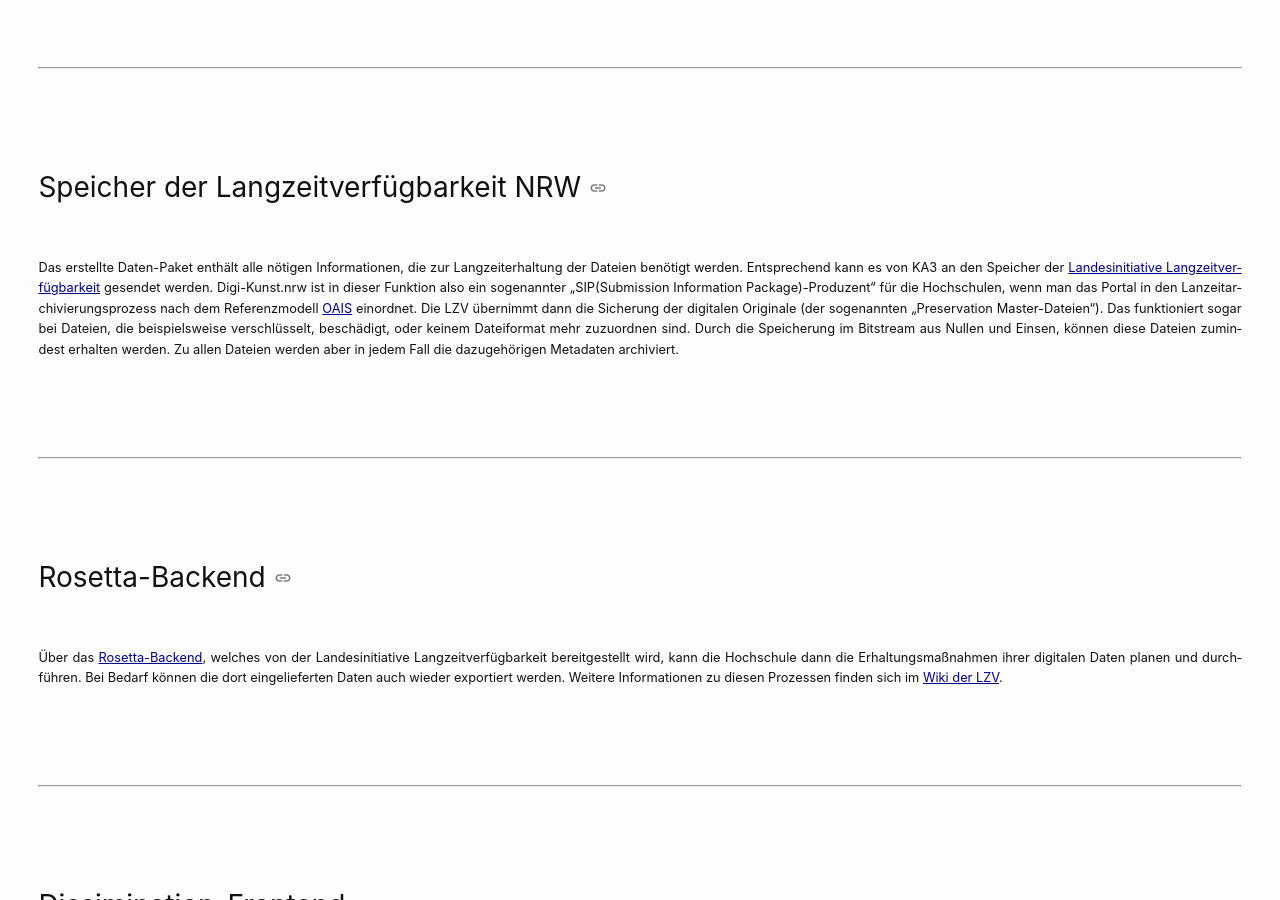
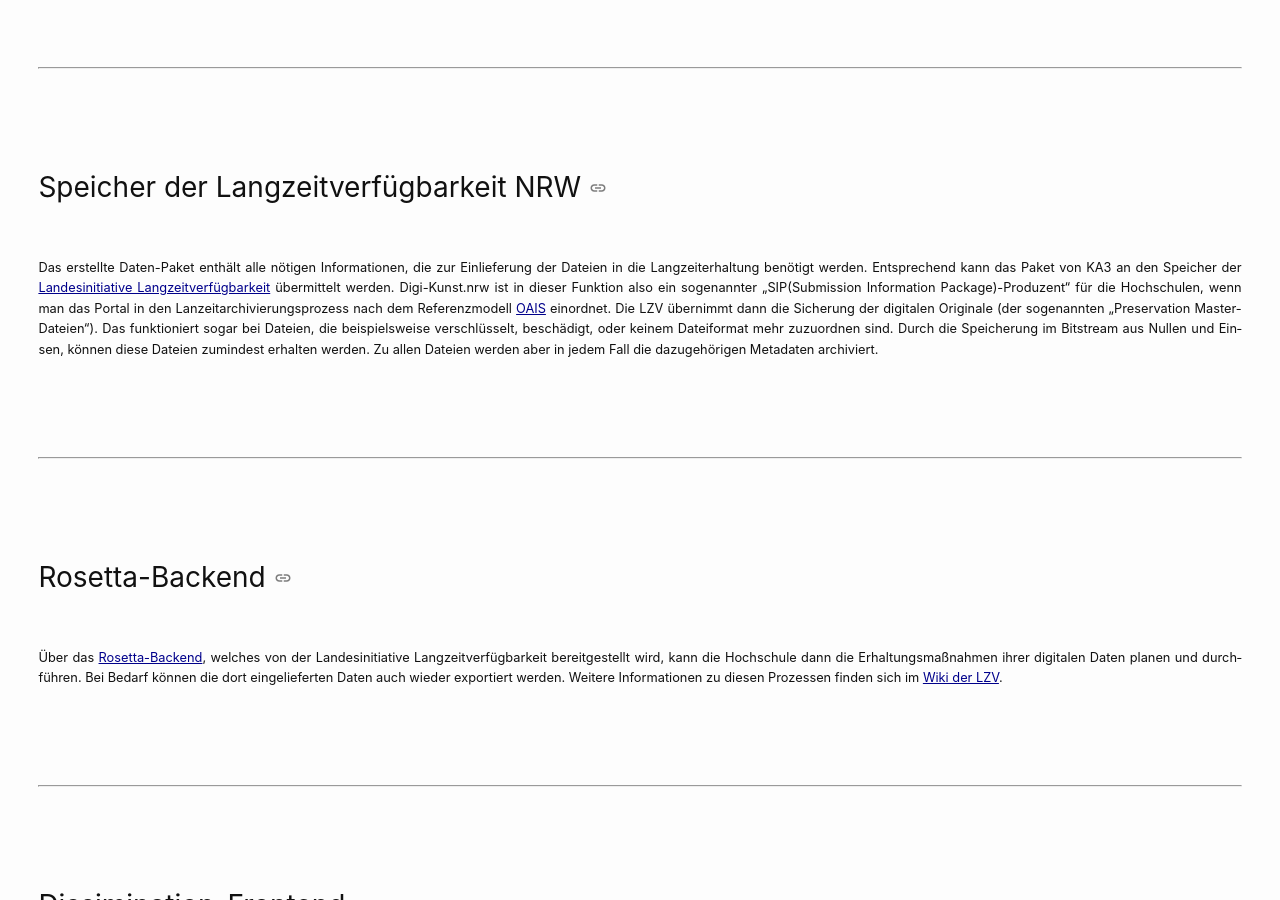
Before and after one commit to christiansievers/site-test, a Jekyll site: the page built from technische-dokumentation/infrastruktur.markdown, in a window 1280 px wide and 900 px high, scrolled down 3226 px. Built offline with Jekyll 4.4.1, drawn with Linux system fonts in a browser that asks for light colours; a script that is not in the unit is left out.

Commit message:
Text für die Seite Infrastruktur (22)

```diff
--- a/technische-dokumentation/infrastruktur.markdown
+++ b/technische-dokumentation/infrastruktur.markdown
@@ -44,7 +44,7 @@ Das Web- und Arbeitsrepositorium ist der zentrale Knotenpunkt, an dem alle Daten
 
 ## Speicher der Langzeitverfügbarkeit NRW
 
-Das erstellte Daten-Paket enthält alle nötigen Informationen, die zur Langzeiterhaltung der Dateien benötigt werden. Entsprechend kann es von KA3 an den Speicher der [Landesinitiative Langzeitverfügbarkeit](https://www.lzv.nrw/) gesendet werden. Digi-Kunst.nrw ist in dieser Funktion also ein sogenannter „SIP(Submission Information Package)-Produzent“ für die Hochschulen, wenn man das Portal in den Lanzeitarchivierungsprozess nach dem Referenzmodell [OAIS](https://www.forschungsdaten.org/index.php/OAI) einordnet. Die LZV übernimmt dann die Sicherung der digitalen Originale (der sogenannten „Preservation Master-Dateien“). Das funktioniert sogar bei Dateien, die beispielsweise verschlüsselt, beschädigt, oder keinem Dateiformat mehr zuzuordnen sind. Durch die Speicherung im Bitstream aus Nullen und Einsen, können diese Dateien zumindest erhalten werden. Zu allen Dateien werden aber in jedem Fall die dazugehörigen Metadaten archiviert.
+Das erstellte Daten-Paket enthält alle nötigen Informationen, die zur Einlieferung der Dateien in die Langzeiterhaltung benötigt werden. Entsprechend kann das Paket von KA3 an den Speicher der [Landesinitiative Langzeitverfügbarkeit](https://www.lzv.nrw/) übermittelt werden. Digi-Kunst.nrw ist in dieser Funktion also ein sogenannter „SIP(Submission Information Package)-Produzent“ für die Hochschulen, wenn man das Portal in den Lanzeitarchivierungsprozess nach dem Referenzmodell [OAIS](https://www.forschungsdaten.org/index.php/OAI) einordnet. Die LZV übernimmt dann die Sicherung der digitalen Originale (der sogenannten „Preservation Master-Dateien“). Das funktioniert sogar bei Dateien, die beispielsweise verschlüsselt, beschädigt, oder keinem Dateiformat mehr zuzuordnen sind. Durch die Speicherung im Bitstream aus Nullen und Einsen, können diese Dateien zumindest erhalten werden. Zu allen Dateien werden aber in jedem Fall die dazugehörigen Metadaten archiviert.
 
 ----
 
```
